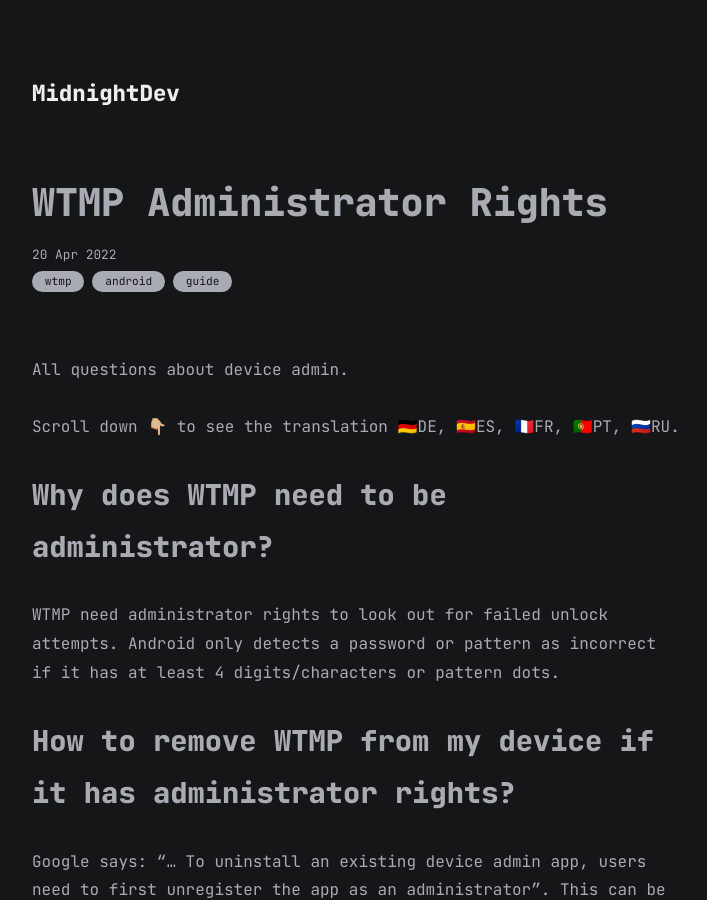
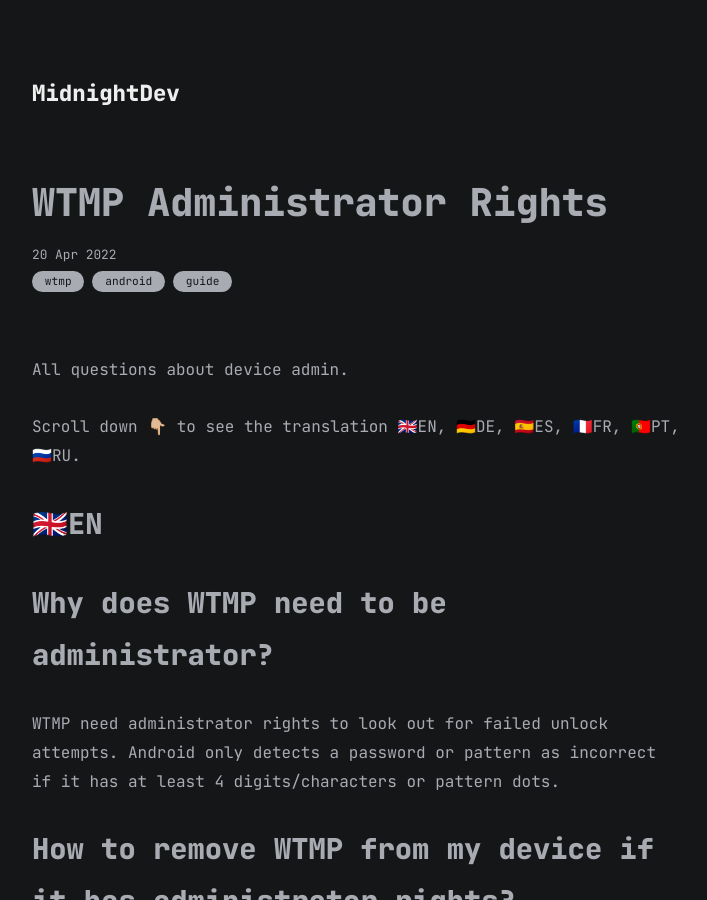
Before and after one commit to mdnghtdv/mdnghtdv.github.io, a Jekyll site: the page built from all_collections/_posts/2022-04-20-wtmp-administrator-rights.md, in a window 1280 px wide and 900 px high. Shown: the whole window, without its empty margins (283-990 px from the left). Built offline with Jekyll 4.4.1, drawn with Linux system fonts in a browser that asks for light colours.

```diff
--- a/all_collections/_posts/2022-04-20-wtmp-administrator-rights.md
+++ b/all_collections/_posts/2022-04-20-wtmp-administrator-rights.md
@@ -7,7 +7,9 @@ categories: [wtmp, android, guide]
 
 All questions about device admin.
 
-Scroll down 👇🏼 to see the translation 🇩🇪DE, 🇪🇸ES, 🇫🇷FR, 🇵🇹PT, 🇷🇺RU.
+Scroll down 👇🏼 to see the translation 🇬🇧EN, 🇩🇪DE, 🇪🇸ES, 🇫🇷FR, 🇵🇹PT, 🇷🇺RU.
+
+## 🇬🇧EN
 
 ## Why does WTMP need to be administrator?
 
```
